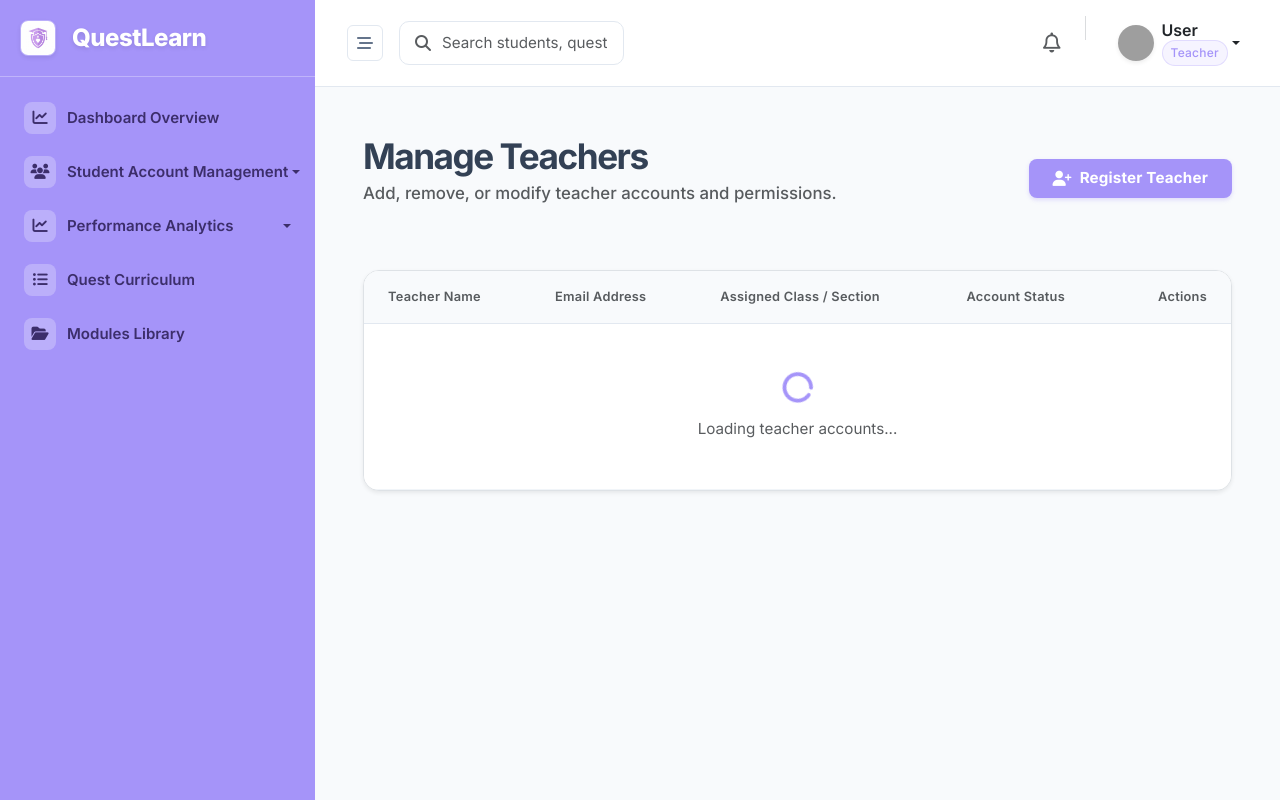
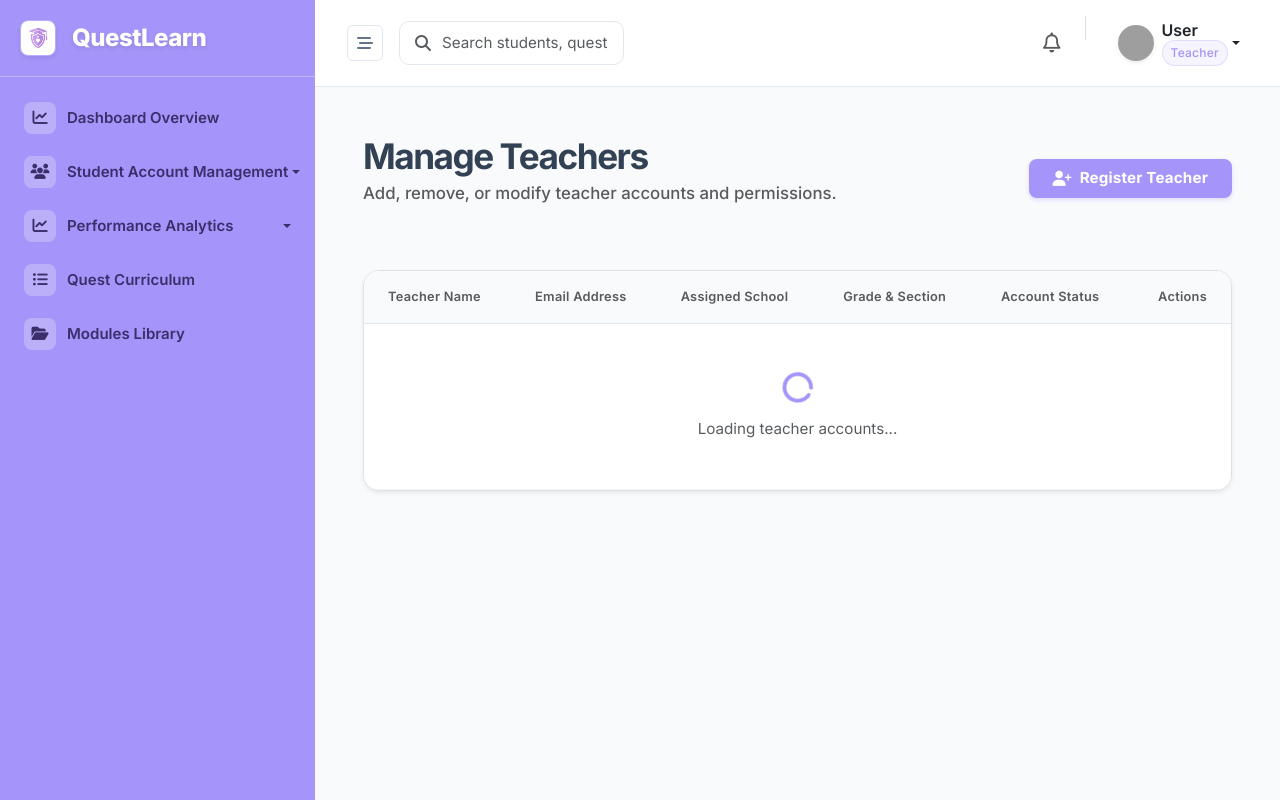
Before and after one commit to gentilesjaydev/questlearnadmin, a PHP site: page /pages/admin/teachers in a window 1280 px wide. Run offline with PHP 8.4, Linux system fonts and the light colour scheme; some libraries are stand-ins or nearby versions; grey boxes are pictures that could not be loaded.

Commit message:
feat: add school assignment for teachers with dedicated table column, registration input, and profile scope display

```diff
--- a/assets/js/auth.js
+++ b/assets/js/auth.js
@@ -49,6 +49,7 @@ document.addEventListener("DOMContentLoaded", function() {
                             sessionStorage.setItem('userUid', user.uid);
                             sessionStorage.setItem('teacherGrade', userData.grade || '');
                             sessionStorage.setItem('teacherSection', userData.section || '');
+                            sessionStorage.setItem('teacherSchool', userData.school || '');
                             sessionStorage.setItem('teacherDept', userData.department || '');
 
                             // Smart Routing based on Role
--- a/assets/js/main.js
+++ b/assets/js/main.js
@@ -54,6 +54,7 @@ document.addEventListener("DOMContentLoaded", function() {
             const userName = sessionStorage.getItem('userName') || 'User';
             const teacherGrade = sessionStorage.getItem('teacherGrade');
             const teacherSection = sessionStorage.getItem('teacherSection');
+            const teacherSchool = sessionStorage.getItem('teacherSchool');
 
             // 1. Update Navbar Profile
             const navAvatar = document.getElementById('navUserAvatar');
@@ -67,9 +68,10 @@ document.addEventListener("DOMContentLoaded", function() {
             }
             if (navRole) {
                 if (userRole === 'admin') {
-                    navRole.innerHTML = '<span class="badge bg-danger bg-opacity-10 text-danger border border-danger border-opacity-25 rounded-pill px-2 py-0.5"><i class="fa-solid fa-shield-halved me-1"></i> Admin (All Classes)</span>';
+                    navRole.innerHTML = '<span class="badge bg-danger bg-opacity-10 text-danger border border-danger border-opacity-25 rounded-pill px-2 py-0.5"><i class="fa-solid fa-shield-halved me-1"></i> Admin (All Schools & Classes)</span>';
                 } else if (teacherSection) {
-                    navRole.innerHTML = `<span class="badge bg-primary bg-opacity-10 text-primary border border-primary border-opacity-25 rounded-pill px-2 py-0.5"><i class="fa-solid fa-chalkboard-user me-1"></i> ${teacherGrade || 'Grade 6'} — ${teacherSection}</span>`;
+                    const schoolLabel = teacherSchool ? `<span class="opacity-75">${teacherSchool} • </span>` : '';
+                    navRole.innerHTML = `<span class="badge bg-primary bg-opacity-10 text-primary border border-primary border-opacity-25 rounded-pill px-2 py-0.5"><i class="fa-solid fa-chalkboard-user me-1"></i> ${schoolLabel}${teacherGrade || 'Grade 6'} — ${teacherSection}</span>`;
                 } else {
                     navRole.innerHTML = '<span class="badge bg-primary bg-opacity-10 text-primary border border-primary border-opacity-25 rounded-pill px-2 py-0.5">Teacher</span>';
                 }
@@ -107,6 +109,7 @@ document.addEventListener("DOMContentLoaded", function() {
                                     sessionStorage.setItem('userName', full);
                                     sessionStorage.setItem('teacherGrade', u.grade || '');
                                     sessionStorage.setItem('teacherSection', u.section || '');
+                                    sessionStorage.setItem('teacherSchool', u.school || '');
                                     sessionStorage.setItem('teacherDept', u.department || '');
                                     applyUserUI();
                                 }
--- a/assets/js/teachers.js
+++ b/assets/js/teachers.js
@@ -62,6 +62,7 @@ document.addEventListener("DOMContentLoaded", function() {
                                 const lastName = teacher.lastName || '';
                                 const name = (firstName + ' ' + lastName).trim() || teacher.displayName || teacher.name || 'Unnamed Teacher';
                                 const email = teacher.email || 'No email';
+                                const school = teacher.school || 'Central Elementary School';
                                 const grade = teacher.grade || 'Grade 6';
                                 const section = teacher.section || 'Unassigned';
                                 const dept = teacher.department || 'English';
@@ -83,6 +84,11 @@ document.addEventListener("DOMContentLoaded", function() {
                                         <i class="fa-regular fa-envelope me-1 text-secondary"></i> ${email}
                                     </td>
                                     <td class="px-4 py-3">
+                                        <span class="badge bg-light text-dark border rounded-pill px-3 py-1.5 fw-semibold">
+                                            <i class="fa-solid fa-school text-primary me-1.5"></i> ${school}
+                                        </span>
+                                    </td>
+                                    <td class="px-4 py-3">
                                         <span class="badge bg-primary bg-opacity-10 text-primary border border-primary border-opacity-25 rounded-pill px-3 py-1.5 fw-semibold">
                                             <i class="fa-solid fa-chalkboard-user me-1.5"></i> ${grade} — ${section}
                                         </span>
@@ -94,7 +100,7 @@ document.addEventListener("DOMContentLoaded", function() {
                                     </td>
                                     <td class="px-4 py-3 text-end text-nowrap">
                                         <button class="btn btn-sm btn-light border me-1 rounded-3 shadow-sm text-primary"
-                                            onclick="editTeacher('${key}', '${firstName.replace(/'/g, "\\'")}', '${lastName.replace(/'/g, "\\'")}', '${email}', '${grade.replace(/'/g, "\\'")}', '${section.replace(/'/g, "\\'")}', '${dept.replace(/'/g, "\\'")}')"
+                                            onclick="editTeacher('${key}', '${firstName.replace(/'/g, "\\'")}', '${lastName.replace(/'/g, "\\'")}', '${email}', '${school.replace(/'/g, "\\'")}', '${grade.replace(/'/g, "\\'")}', '${section.replace(/'/g, "\\'")}', '${dept.replace(/'/g, "\\'")}')"
                                             title="Edit Class Assignment">
                                             <i class="fa-solid fa-pen-to-square"></i>
                                         </button>
@@ -144,6 +150,7 @@ document.addEventListener("DOMContentLoaded", function() {
             const lName = document.getElementById('teacherRegLastName').value.trim();
             const email = document.getElementById('teacherRegEmail').value.trim();
             const password = regPasswordInput.value;
+            const school = (document.getElementById('teacherRegSchool') ? document.getElementById('teacherRegSchool').value.trim() : '') || 'Central Elementary School';
             const grade = document.getElementById('teacherRegGradeSelect').value;
             let section = regSectionSelect.value;
             if (section === 'Custom') {
@@ -151,7 +158,7 @@ document.addEventListener("DOMContentLoaded", function() {
             }
             const dept = document.getElementById('teacherRegDept').value.trim() || 'English';
 
-            if (!fName || !lName || !email || !password || !section) {
+            if (!fName || !lName || !email || !password || !school || !section) {
                 if (errorAlert && errorMsg) {
                     errorMsg.innerText = 'Please complete all required fields.';
                     errorAlert.classList.remove('d-none');
@@ -192,6 +199,7 @@ document.addEventListener("DOMContentLoaded", function() {
                     lastName: lName,
                     email: email,
                     role: 'teacher',
+                    school: school,
                     grade: grade,
                     section: section,
                     department: dept,
@@ -217,6 +225,7 @@ document.addEventListener("DOMContentLoaded", function() {
                         <p class="mb-2"><strong>${fName} ${lName}</strong> has been registered successfully.</p>
                         <div class="p-3 bg-light rounded text-start small border">
                             <div><strong>Email:</strong> ${email}</div>
+                            <div><strong>School:</strong> ${school}</div>
                             <div><strong>Assigned Scope:</strong> ${grade} — ${section}</div>
                             <div><strong>Department:</strong> ${dept}</div>
                         </div>
@@ -249,9 +258,9 @@ document.addEventListener("DOMContentLoaded", function() {
 });
 
 // ── Update Operation: Edit Teacher Details & Class Scope ──────────────────
-window.editTeacher = function(key, fName, lName, email, grade, section, dept) {
+window.editTeacher = function(key, fName, lName, email, school, grade, section, dept) {
     Swal.fire({
-        title: 'Edit Teacher Details & Class',
+        title: 'Edit Teacher Details & School',
         html: `
             <div class="text-start">
                 <div class="row g-2 mb-2">
@@ -267,6 +276,10 @@ window.editTeacher = function(key, fName, lName, email, grade, section, dept) {
                 <div class="mb-2">
                     <label class="form-label text-muted small fw-bold mb-1">Email</label>
                     <input id="edit-email" type="email" class="swal2-input m-0 w-100" value="${email}">
+                </div>
+                <div class="mb-2">
+                    <label class="form-label text-muted small fw-bold mb-1">Assigned School</label>
+                    <input id="edit-school" class="swal2-input m-0 w-100" value="${school || 'Central Elementary School'}">
                 </div>
                 <div class="row g-2 mb-2">
                     <div class="col-6">
@@ -292,6 +305,7 @@ window.editTeacher = function(key, fName, lName, email, grade, section, dept) {
                 firstName: document.getElementById('edit-fname').value.trim(),
                 lastName: document.getElementById('edit-lname').value.trim(),
                 email: document.getElementById('edit-email').value.trim(),
+                school: document.getElementById('edit-school').value.trim(),
                 grade: document.getElementById('edit-grade').value.trim(),
                 section: document.getElementById('edit-section').value.trim(),
                 department: document.getElementById('edit-dept').value.trim()
@@ -304,7 +318,7 @@ window.editTeacher = function(key, fName, lName, email, grade, section, dept) {
                     Swal.fire({
                         icon: 'success',
                         title: 'Teacher Updated!',
-                        text: 'Teacher details and class section assignment have been saved.',
+                        text: 'Teacher details, school, and class section assignment have been saved.',
                         timer: 1800,
                         showConfirmButton: false
                     });
--- a/pages/admin/teachers.php
+++ b/pages/admin/teachers.php
@@ -33,14 +33,15 @@
                                 <tr>
                                     <th class="px-4 py-3 text-muted text-nowrap">Teacher Name</th>
                                     <th class="px-4 py-3 text-muted text-nowrap">Email Address</th>
-                                    <th class="px-4 py-3 text-muted text-nowrap">Assigned Class / Section</th>
+                                    <th class="px-4 py-3 text-muted text-nowrap">Assigned School</th>
+                                    <th class="px-4 py-3 text-muted text-nowrap">Grade & Section</th>
                                     <th class="px-4 py-3 text-muted text-nowrap">Account Status</th>
                                     <th class="px-4 py-3 text-muted text-end text-nowrap">Actions</th>
                                 </tr>
                             </thead>
                             <tbody id="teachersTableBody">
                                 <tr>
-                                    <td colspan="5" class="text-center py-5 text-muted">
+                                    <td colspan="6" class="text-center py-5 text-muted">
                                         <i class="fa-solid fa-circle-notch fa-spin fa-2x mb-3 text-primary"></i>
                                         <p class="mb-0">Loading teacher accounts...</p>
                                     </td>
@@ -102,6 +103,12 @@
                             </div>
                         </div>
 
+                        <div class="mb-3">
+                            <label class="form-label text-muted small fw-bold mb-1"><i class="fa-solid fa-school text-primary me-1"></i> Assigned School <span class="text-danger">*</span></label>
+                            <input type="text" id="teacherRegSchool" class="form-control" placeholder="e.g. Davao Central Elementary School" value="Central Elementary School" required style="border-radius: 10px;">
+                            <small class="text-muted" style="font-size: 0.72rem;">DepEd District / Elementary School Campus</small>
+                        </div>
+
                         <div class="row g-3 mb-3">
                             <div class="col-md-5">
                                 <label class="form-label text-muted small fw-bold mb-1">Grade Level <span class="text-danger">*</span></label>
```
